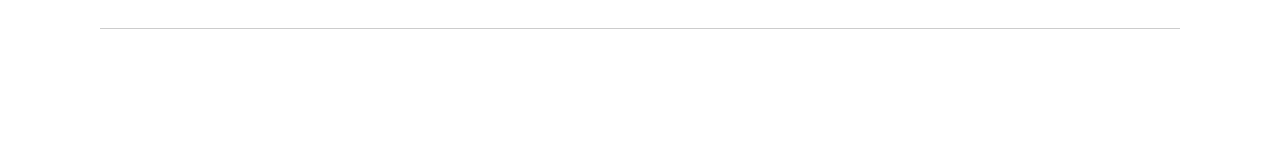
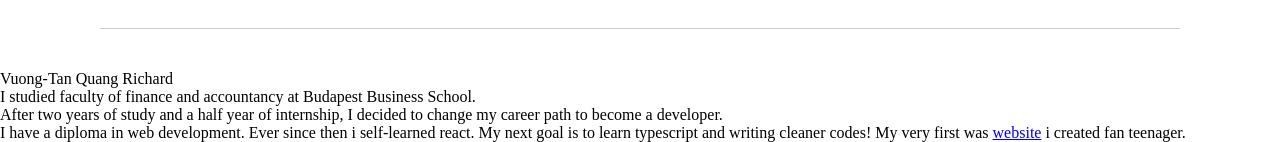
Before and after one commit to vutengklanricsi/bio, a React (Create React App) app: page / in a window 1280 px wide. Shown: the part 1220-1362 px from the top of the page. Before the commit the page ends 1290 px from the top, so only its background shows below. Built offline with nearby package versions, Linux system fonts and the light colour scheme.

Commit message:
about component and fill with text

```diff
--- a/src/components/about/index.js
+++ b/src/components/about/index.js
@@ -6,7 +6,21 @@ export default function About() {
     <>
       <hr />
       <div className="about-frame">
-        <div className="about-frame"></div>
+        <div className="about-title">Vuong-Tan Quang Richard</div>
+        <div className="about-text">
+          I studied faculty of finance and accountancy at Budapest Business
+          School.
+          <br />
+          After two years of study and a half year of internship, I decided to
+          change my career path to become a developer.
+          <br />I have a diploma in web development. Ever since then i
+          self-learned react. My next goal is to learn typescript and writing
+          cleaner codes! My very first was{" "}
+          <a href="https://ebelet.gportal.hu/" target="_blank">
+            website
+          </a>{" "}
+          i created fan teenager.
+        </div>
       </div>
     </>
   );
--- a/src/components/skills/styles/skills.css
+++ b/src/components/skills/styles/skills.css
@@ -1,6 +1,6 @@
 .skills-frame {
+  display: flex;
   background-color: white;
-  display: flex;
   flex-direction: row;
   letter-spacing: 7px;
 }
```
Also changed, not shown: 1 other file (tests, documents, lock files or other folders).
